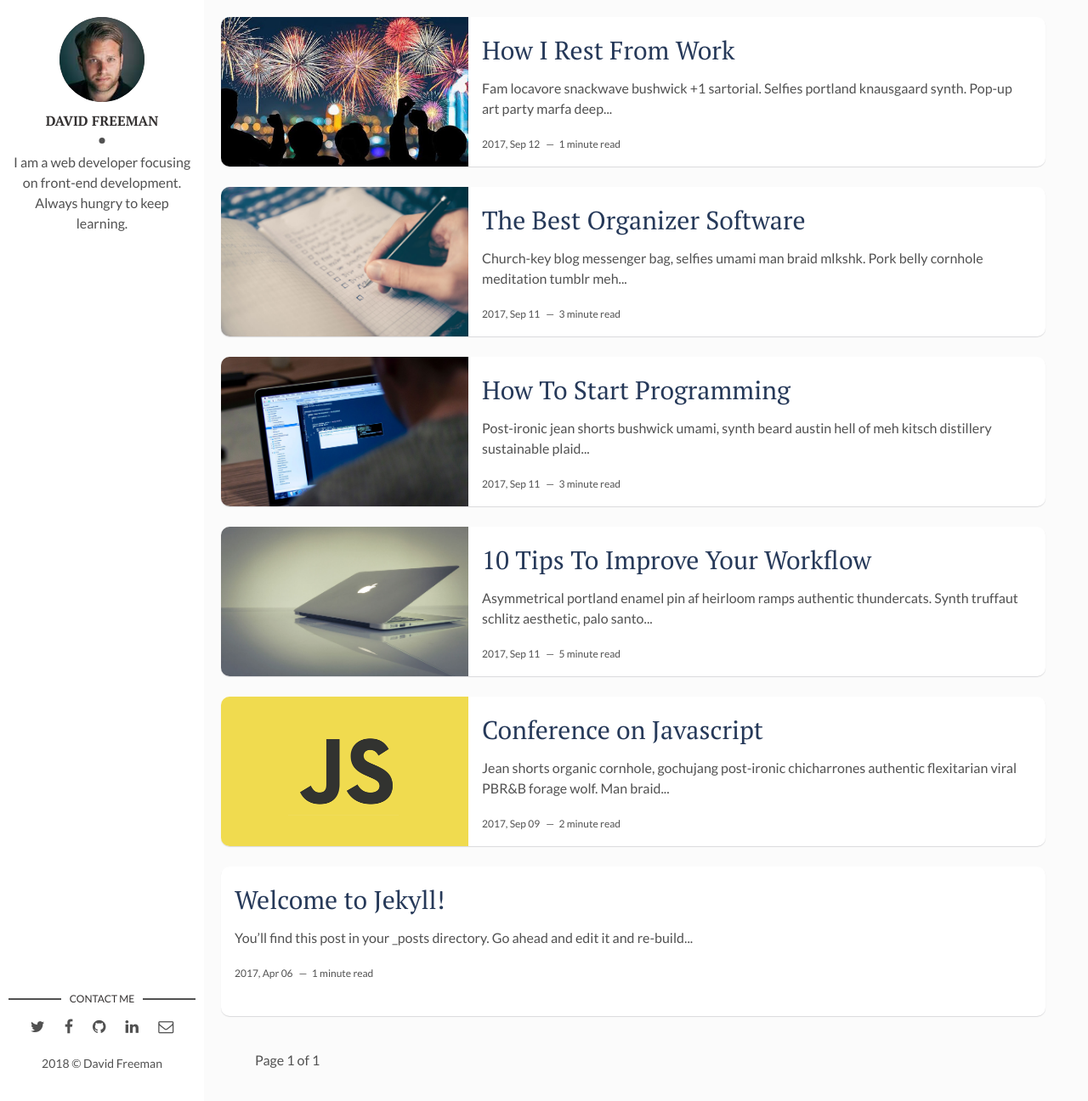
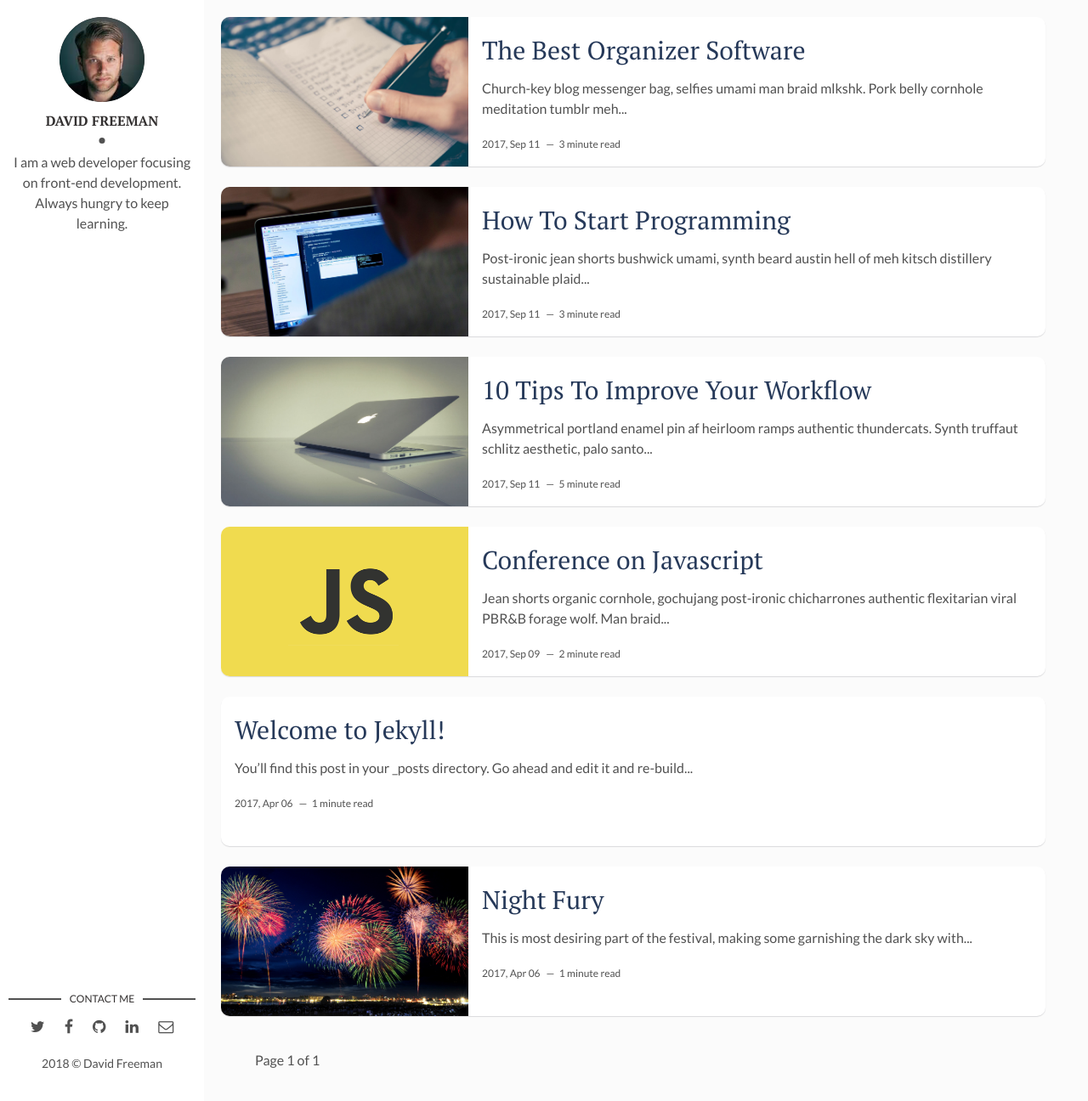
Before and after one commit to innovator-arjun/Diwali-Crackers, a Jekyll site: the page built from index.html, in a window 1280 px wide and 1296 px high. Shown: the whole window at 85% size. Built offline with Jekyll 4.4.1, drawn with Linux system fonts in a browser that asks for light colours; the list of posts is cut into pages by our own code.

```diff
--- a/_posts/2017-04-06-how-i-rest-from-work.markdown
+++ b/_posts/2017-04-06-how-i-rest-from-work.markdown
@@ -1,13 +1,11 @@
 ---
 layout: post
-title: How I Rest From Work
-date: 2017-09-12 13:32:20 +0300
-description: You’ll find this post in your `_posts` directory. Go ahead and edit it and re-build the site to see your changes. # Add post description (optional)
+title: Night Fury
+description: Festival of Lights
 img: i-rest.jpg # Add image post (optional)
-fig-caption: # Add figcaption (optional)
-tags: [Holidays, Hawaii]
+tags: [Night Crackers, Rockets]
 ---
-Fam locavore snackwave bushwick +1 sartorial. Selfies portland knausgaard synth. Pop-up art party marfa deep v pitchfork subway tile 3 wolf moon.
+This is most desiring part of the festival, making some garnishing the dark sky with some beautiful lights. Festival of Lights thus comes to an end with rejoicing event of bursting Rockets and Fancies catches everyone eyes.
 
 
 {% include mycomponent.html %}
```
Also changed, not shown: _includes/mycomponent.html (+4 -15 lines), assets/img/i-rest.jpg, 3 other files.
